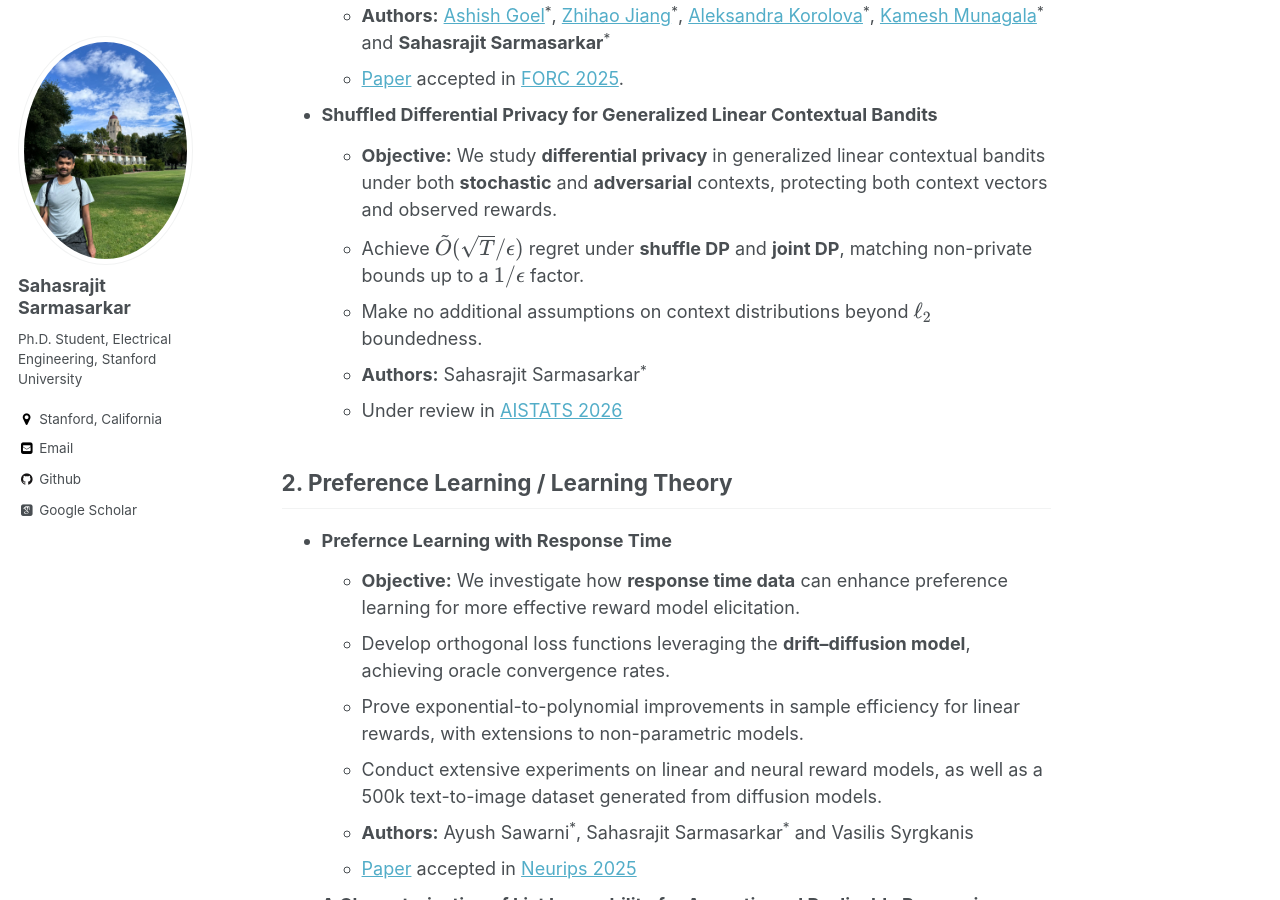
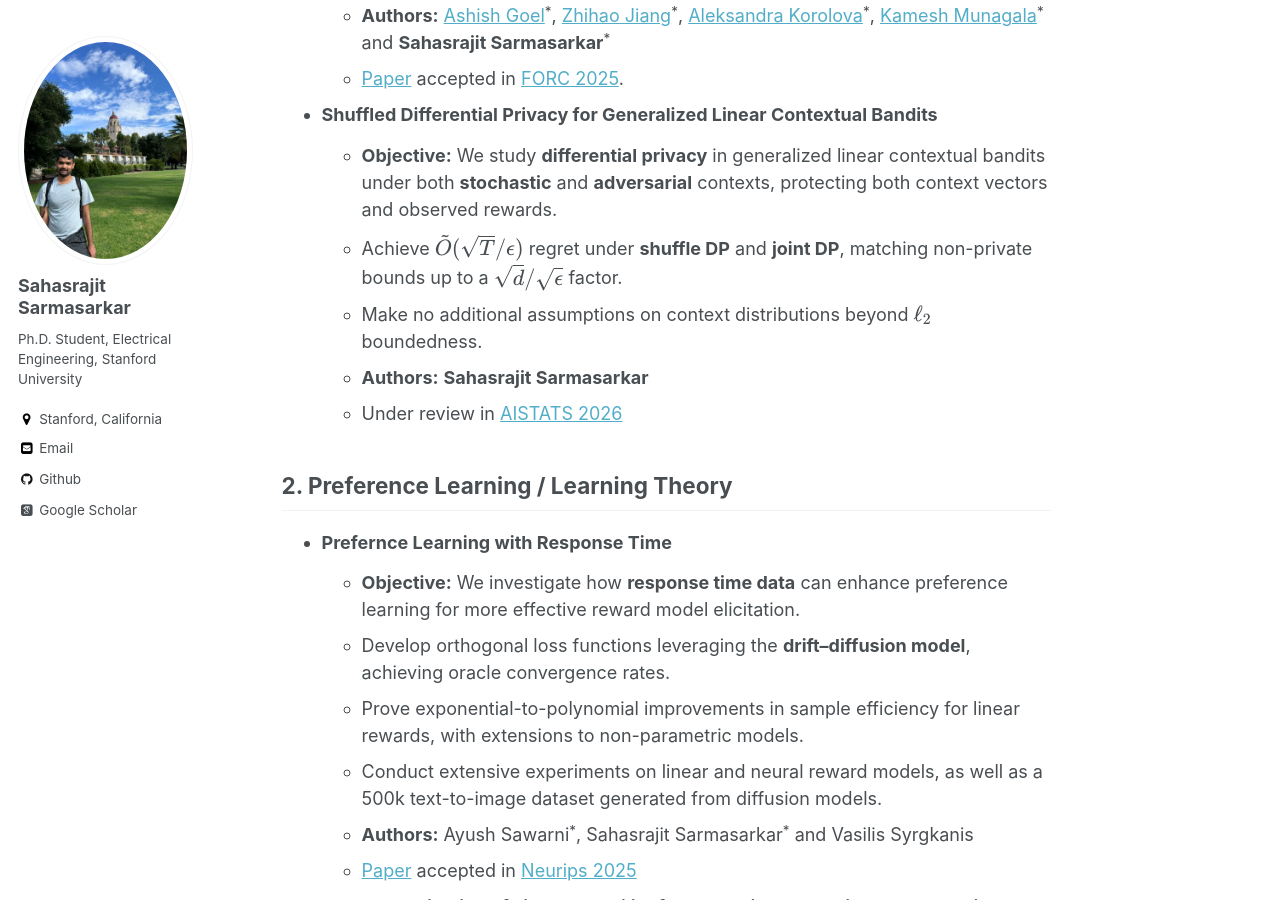
Before and after one commit to Sahasrajit123/Sahasrajit123.github.io, a Jekyll site: the page built from _pages/research.md, in a window 1280 px wide and 900 px high, scrolled down 613 px. Built offline with Jekyll 4.4.1, drawn with Linux system fonts in a browser that asks for light colours; some web fonts are replaced; formulas are drawn with MathJax 3.

Commit message:
Updated with recent changes 25

```diff
--- a/_pages/research.md
+++ b/_pages/research.md
@@ -30,9 +30,9 @@ In this work, we focus on prediction of multiple $k$ items that maybe useful for
 - **Shuffled Differential Privacy for Generalized Linear Contextual Bandits**
 
     * **Objective:** We study **differential privacy** in generalized linear contextual bandits under both **stochastic** and **adversarial** contexts, protecting both context vectors and observed rewards.
-    * Achieve $\tilde{O}(\sqrt{T}/\epsilon)$ regret under **shuffle DP** and **joint DP**, matching non-private bounds up to a $1/\epsilon$ factor.
+    * Achieve $\tilde{O}(\sqrt{T}/\epsilon)$ regret under **shuffle DP** and **joint DP**, matching non-private bounds up to a $\sqrt{d}/\sqrt{\epsilon}$ factor.
     * Make no additional assumptions on context distributions beyond $\ell_2$ boundedness.
-    * **Authors:** Sahasrajit Sarmasarkar<sup>*</sup>
+    * **Authors:** **Sahasrajit Sarmasarkar**
     * Under review in [AISTATS 2026](https://aistats.org/)
 
 <h2 style="text-align: left;">2. Preference Learning / Learning Theory </h2>
```
